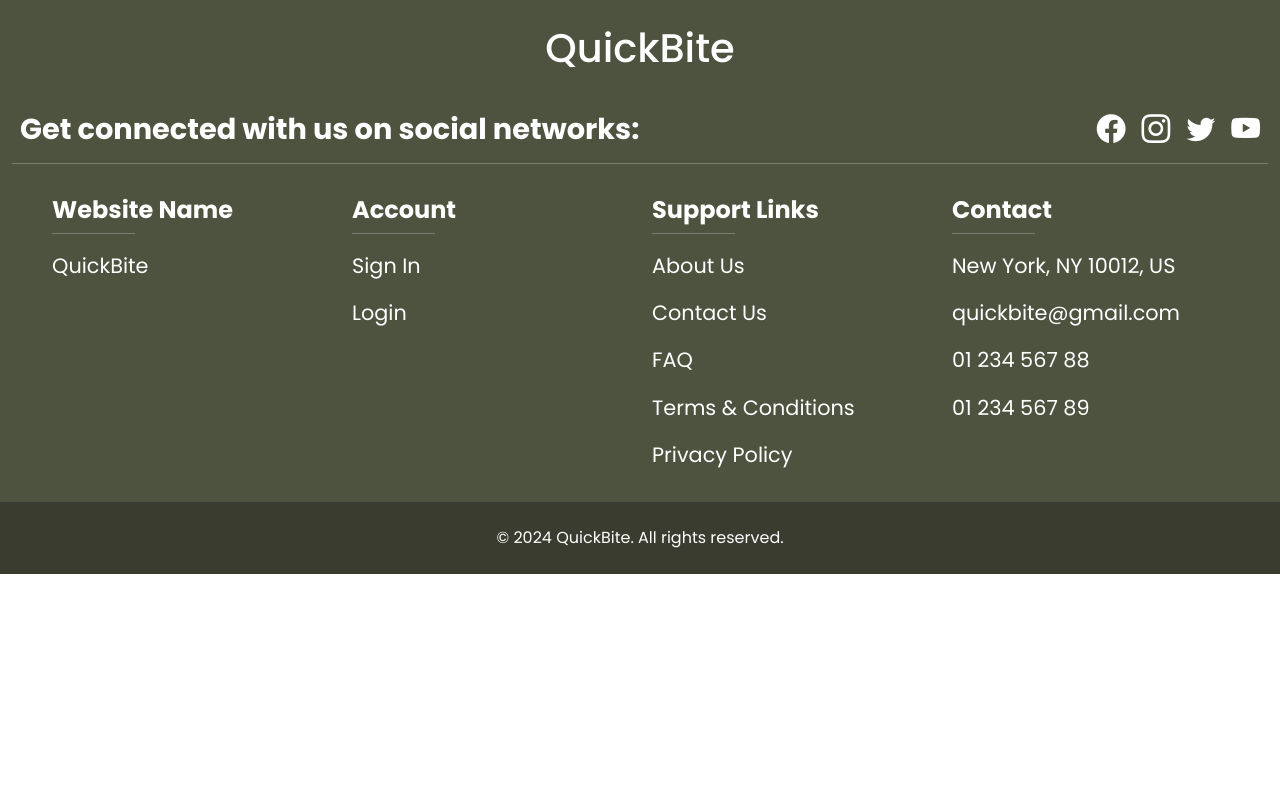
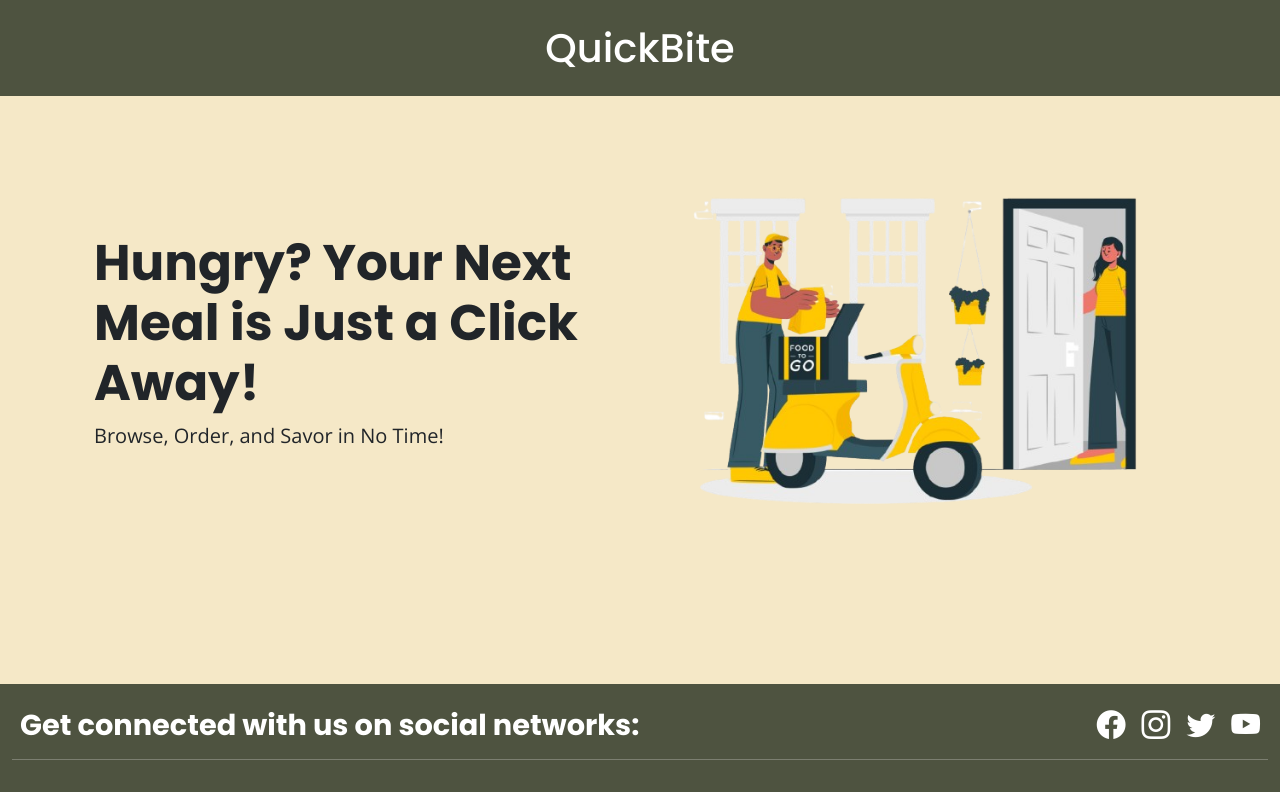
Before and after one commit to AkoSiJacobDeveloper/Project1, a Vue app: page /home in a window 1280 px wide. Shown: the top 792 px of the page. Built offline with nearby package versions, Linux system fonts and the light colour scheme; sample sign-in values are in the browser's storage.

Commit message:
Add routes successfully, and setting up the pages(section) in Home

```diff
--- a/src/App.vue
+++ b/src/App.vue
@@ -1,25 +1,25 @@
 <template>
   <div>
-    <Header title="My Task Management App" @toggle-sidebar="toggleSidebar" />
+    <!-- <Header title="My Task Management App" @toggle-sidebar="toggleSidebar" /> -->
+    <AppHeader v-if="showHeader" />
     <main class="py-3">
         <!-- <Sidebar :isVisible="isSidebarVisible" /> -->
         <!-- <LandingSections /> -->
         <router-view />
     </main>
-    <footer>
-      <AppFooter />
-    </footer>
+    <AppFooter v-if="showFooter" />
   </div>
 </template>
 
 <script>
-import Header from './components/Header/AppHeader.vue';
+import AppHeader from './components/Header/AppHeader.vue';
+import AppFooter from './components/Footer/AppFooter.vue';
 // import Sidebar from './components/Sidebar/AppSidebar.vue';
 // import LandingSections from './components/Contents/LandingPage/LandingSections.vue';
-import AppFooter from './components/Footer/AppFooter.vue';
+
 
 export default {
-  components: { Header, AppFooter },
+  components: { AppHeader, AppFooter },
   data() {
     return {
       isSidebarVisible: false,
@@ -28,6 +28,17 @@ export default {
   methods: {
     toggleSidebar() {
       this.isSidebarVisible = !this.isSidebarVisible;
+    },
+  },
+  computed: {
+    showHeader() {
+      const routesWithHeader = ['Landing', 'HomePage', 'RestaurantPage']
+      return routesWithHeader.includes(this.$route.name);
+    },
+
+    showFooter() {
+      const routesWithFooter = ['Landing', 'HomePage', 'RestaurantPage']
+      return routesWithFooter.includes(this.$route.name);
     },
   },
 };
--- a/src/components/Contents/HomePage/HomePage.vue
+++ b/src/components/Contents/HomePage/HomePage.vue
@@ -1,5 +1,17 @@
 <template>
-    <div>
-        <h1>Hello, this is home</h1>
-    </div>
+    <main>
+        <AppSection1 />
+    </main>
 </template>
+
+<script>
+import AppSection1 from '../LandingPage/AppSection1.vue' // Just Visual Representation
+
+export default {
+    components: {AppSection1}
+}
+</script>
+
+<style scoped>
+
+</style>
--- a/src/components/Contents/LandingPage/AppSection4.vue
+++ b/src/components/Contents/LandingPage/AppSection4.vue
@@ -46,8 +46,10 @@ export default {
         const submitForm = () => {
             submitted.value = true;
 
-            // Add any validation logic here if needed
+            // Validation logic here if needed
             console.log('Form Data:', formData.value);
+
+            localStorage.setItem('authToken', 'someRandomToken123');
 
             // After successful form submission, redirect to the Home page
             router.push({ name: 'HomePage' });
```
